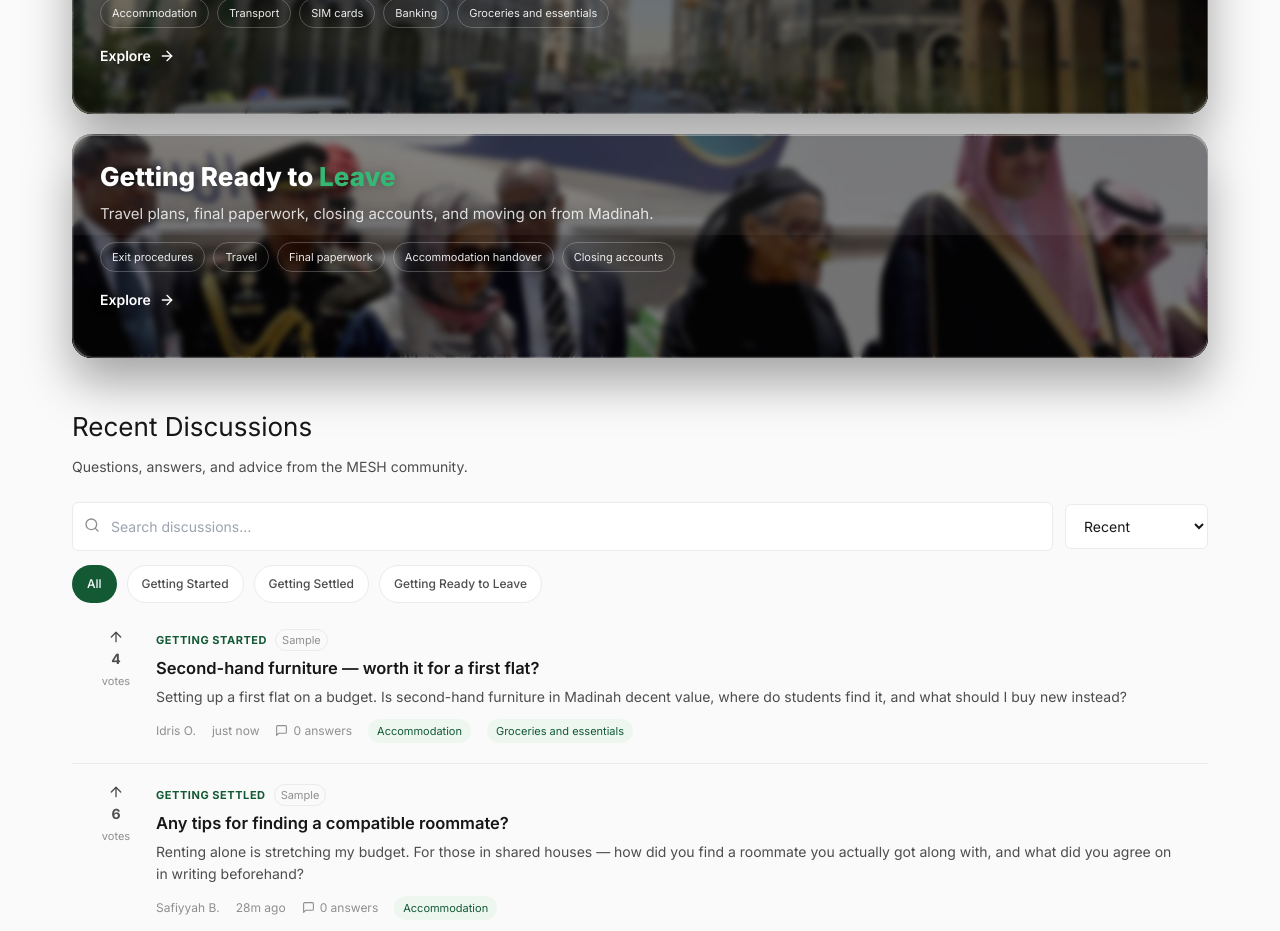
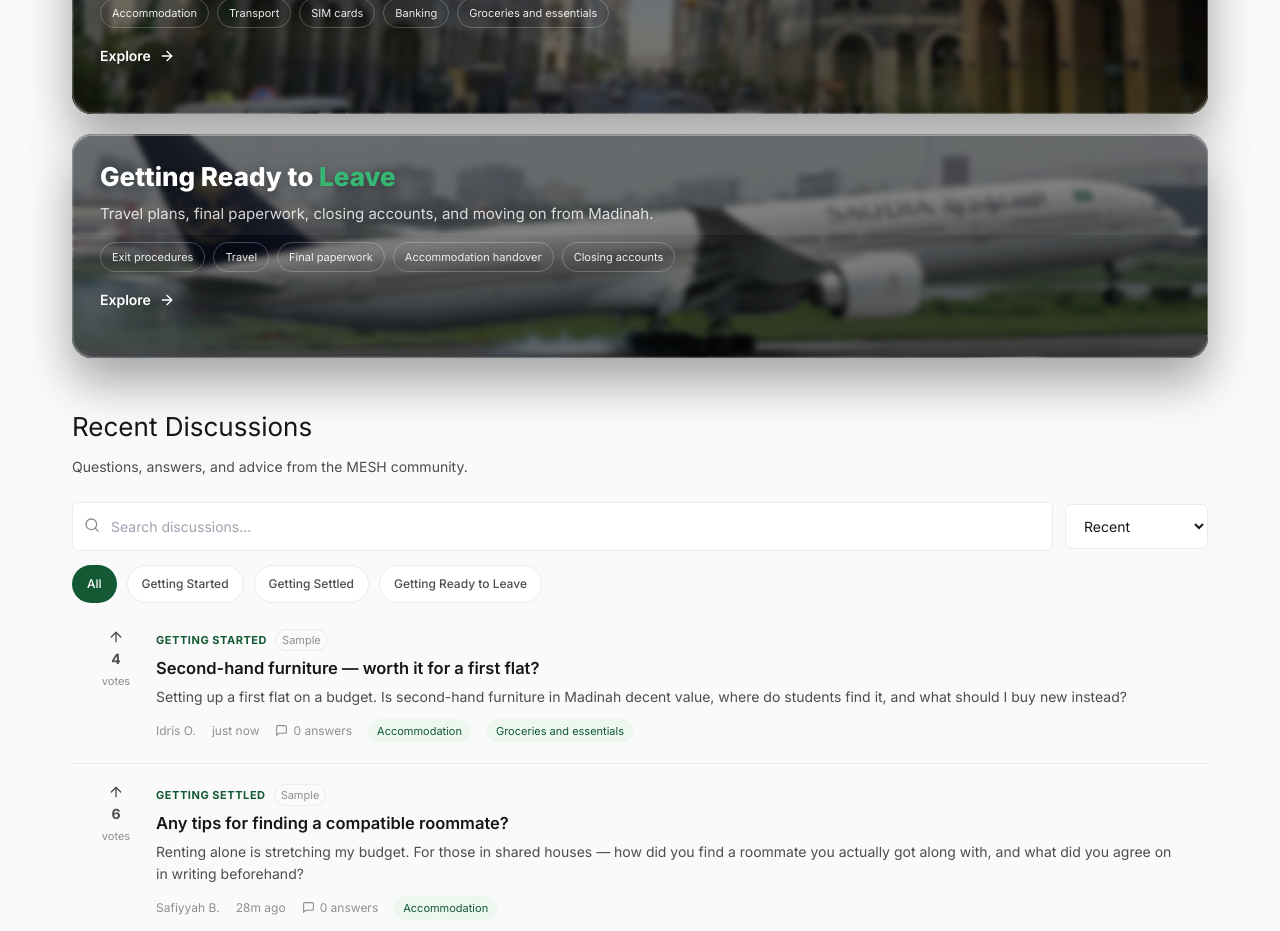
Before and after one commit to aza48/nabawi-duroos, a Next.js app: page /mesh in a window 1280 px wide. Shown: the part 880-1811 px from the top of the page. Built offline with nearby package versions, Linux system fonts and the light colour scheme; no server answers; the database is empty; a web font is replaced by a local one.

Commit message:
MESH: Getting Ready to Leave card now uses a Saudia Boeing 777 photo

```diff
--- a/src/components/mesh/CategoryCard.tsx
+++ b/src/components/mesh/CategoryCard.tsx
@@ -19,7 +19,7 @@ function Media({ slug }: { slug: string }) {
     </div>
   );
   if (slug === "getting-settled") return <img className="mesh-cat-photo" src="/images/mesh/madinah-city.jpg" alt="" width={1024} height={768} aria-hidden />;
-  return <img className="mesh-cat-photo" src="/images/mesh/departure.jpg" alt="" width={1024} height={672} aria-hidden />;
+  return <img className="mesh-cat-photo" src="/images/mesh/saudia-plane.jpg" alt="" width={1280} height={853} aria-hidden />;
 }
 
 export default function CategoryCard({ slug, variant = "card" }: { slug: string; variant?: "card" | "header" }) {
```
Also changed, not shown: public/images/mesh/saudia-plane.jpg (added).
